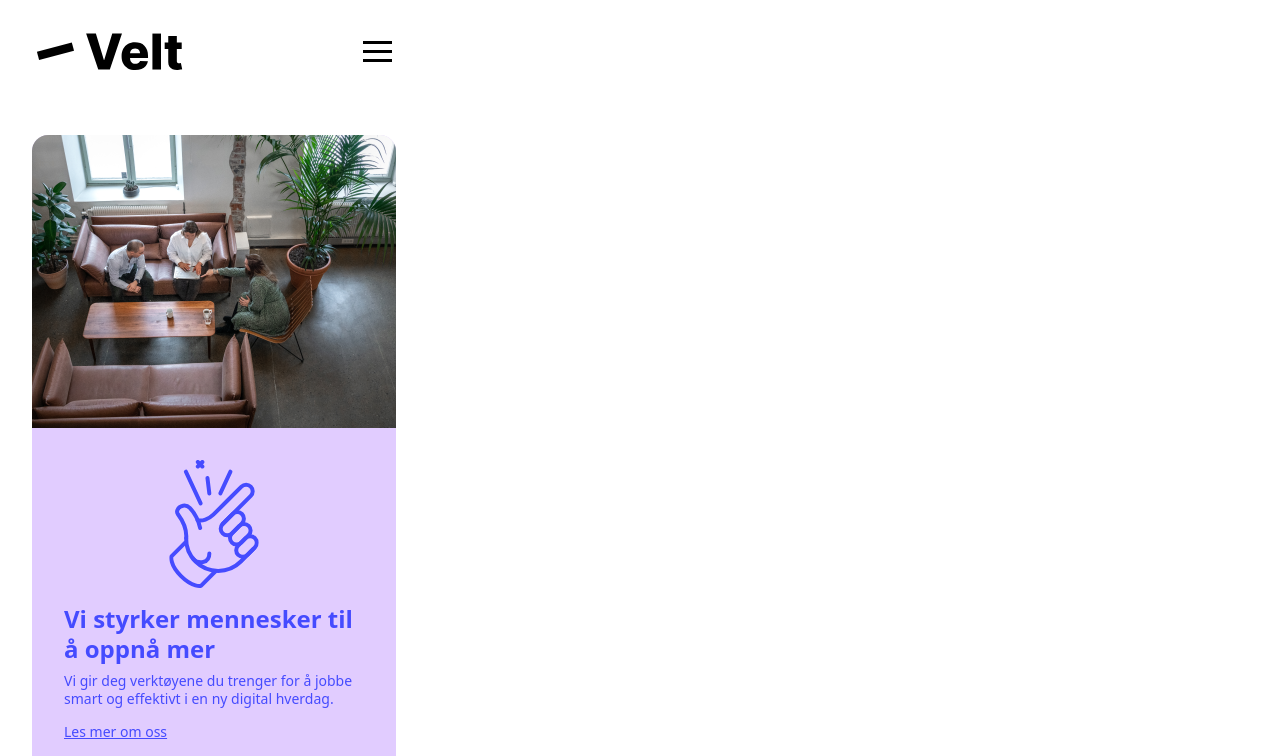
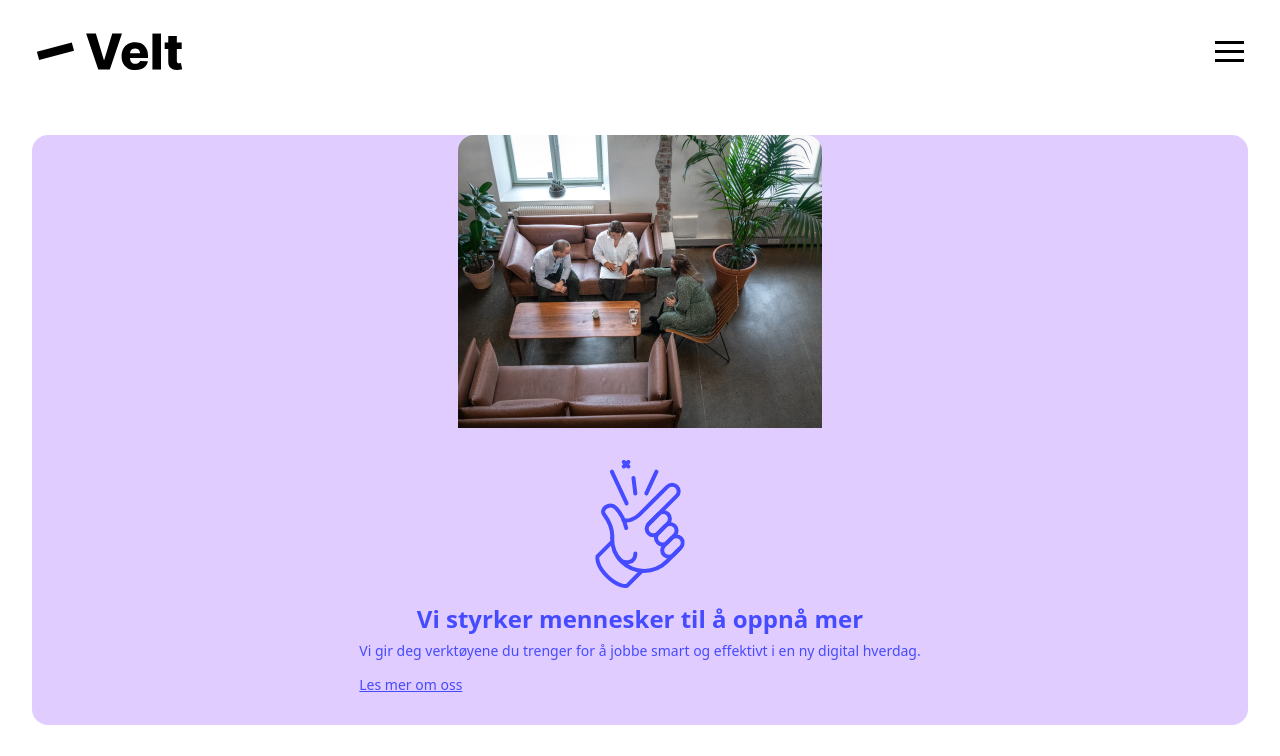
Before and after one commit to veltorg/website, a Next.js app: page / in a window 1280 px wide. Shown: the top 756 px of the page. Built offline with nearby package versions, Linux system fonts and the light colour scheme.

Commit message:
fix: removing maxWidth

```diff
--- a/components/layout.tsx
+++ b/components/layout.tsx
@@ -12,8 +12,6 @@ export const Layout = ({ children }: Props) => (
   <Flex
     sx={{
       flexDirection: "column",
-      //gap: 0,
-      maxWidth: "26.75em",
       backgroundColor: "background"
     }}
   >
```
